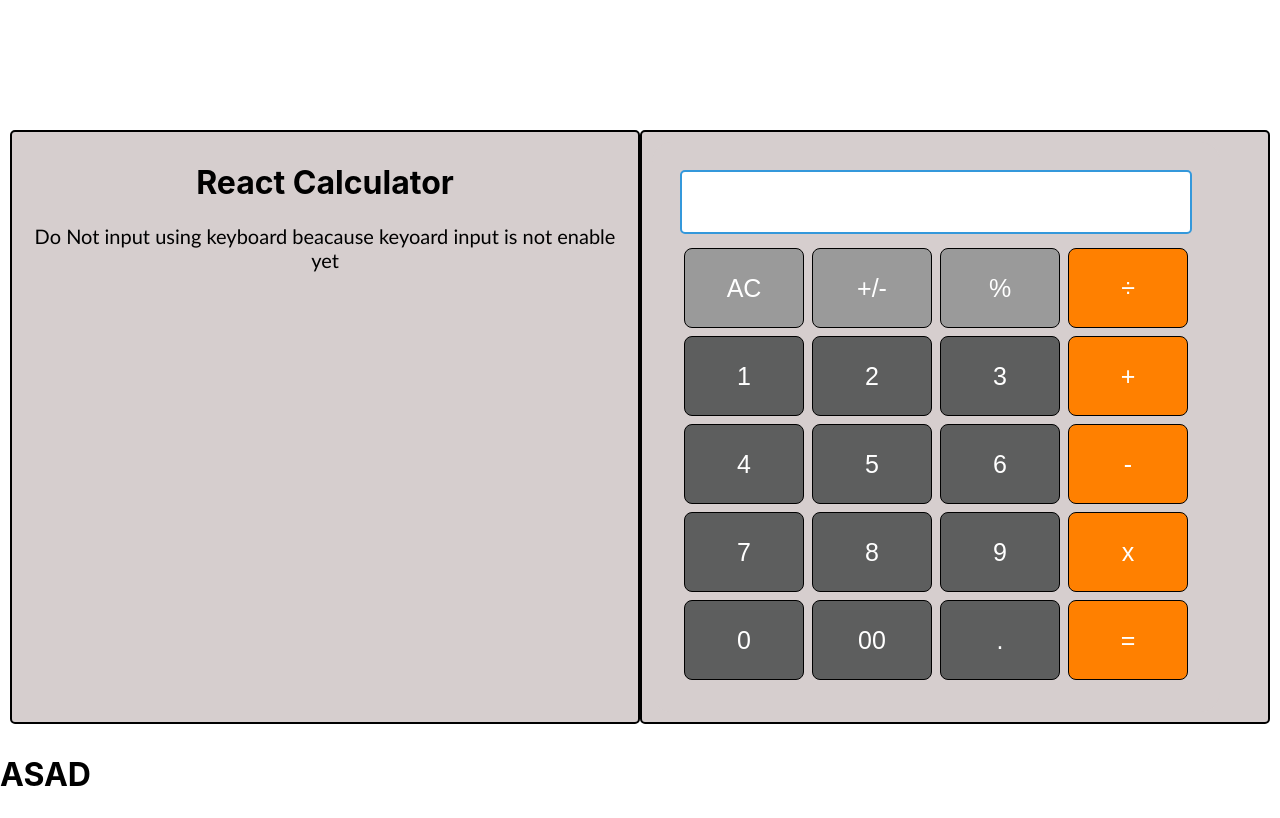
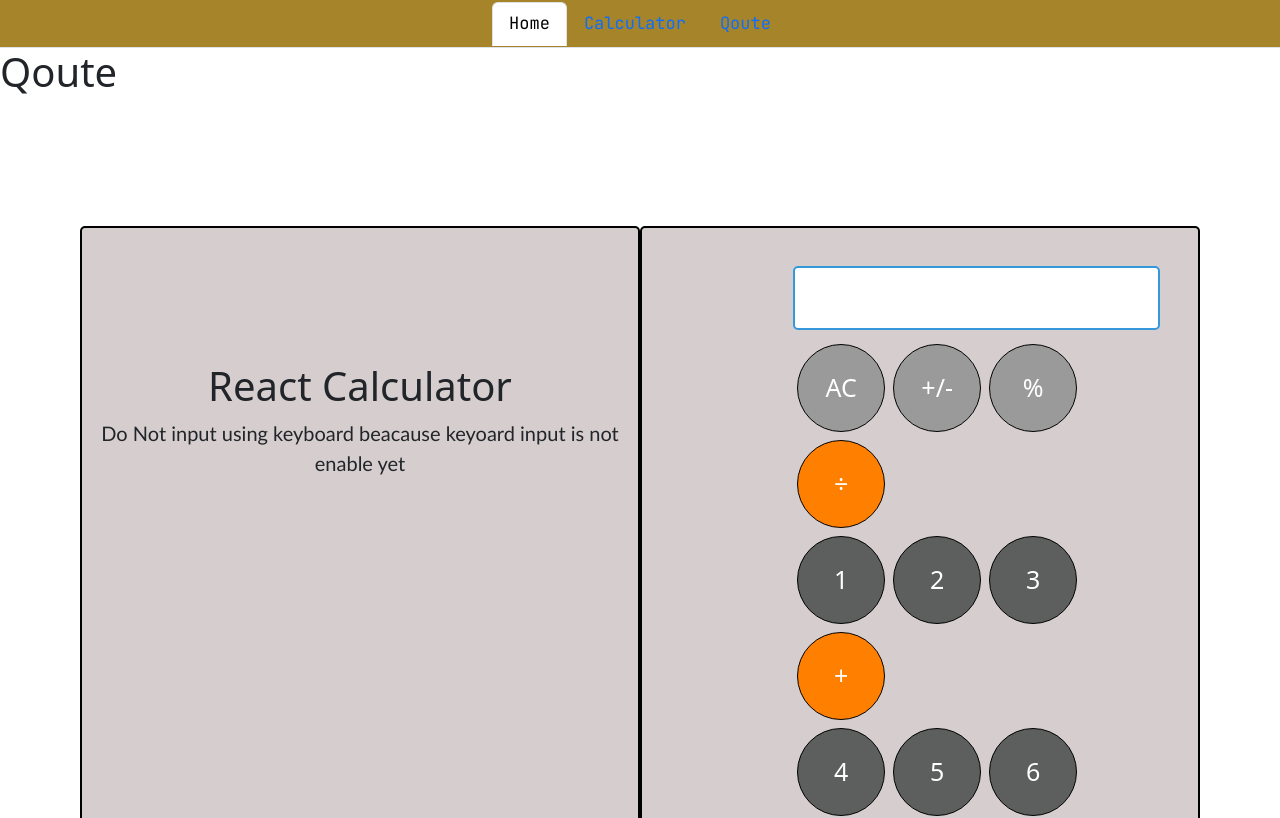
Before and after one commit to Asad-Zaidi/React-Calculator, a React (Create React App) app in the folder react-calculator/: page /Qoute in a window 1280 px wide. Shown: the top 818 px of the page. Built offline with nearby package versions, Linux system fonts and the light colour scheme.

Commit message:
React Calculator

```diff
--- a/react-calculator/package.json
+++ b/react-calculator/package.json
@@ -11,7 +11,9 @@
     "react": "^18.2.0",
     "react-bootstrap": "^2.9.1",
     "react-dom": "^18.2.0",
+    "react-router-dom": "^6.20.0",
     "react-scripts": "5.0.1",
+    "styled-components": "^6.1.1",
     "web-vitals": "^2.1.4"
   },
   "scripts": {
--- a/react-calculator/src/App.js
+++ b/react-calculator/src/App.js
@@ -1,15 +1,27 @@
-import './App.css';
-import Calculator from './Component/Calculator';
-
+import React from "react";
+import Header from "./Component/Header"
+import {
+	BrowserRouter as Router,
+	Routes,
+	Route,
+} from "react-router-dom";
+import Calculator from "./Pages/Calculator";
+import Qoute from "./Pages/Qoute";
 
 function App() {
-  return (
-    <div>
-      <Calculator/>
-      <h1>ASAD</h1>
-
-    </div>
-  );
+	return (
+    <>
+    <Header/>
+		<Router>
+			<Routes>
+				<Route exact path="./Component/Header.jsx" element={<Header/>} />
+				<Route path="/Calculator" element={<Calculator/>} />
+        <Route path="/Qoute" element={<Qoute/>} />
+			</Routes>
+		</Router>
+    <Calculator/>
+    </>
+	);
 }
 
 export default App;
--- a/react-calculator/src/Component/Calculator.css
+++ b/react-calculator/src/Component/Calculator.css
@@ -12,6 +12,16 @@
     width: 50%;
     padding: 10px;
     text-align: center;
+    padding-top: 12%;
+}
+
+.container-item1 {
+    background-color: rgb(214, 206, 206);
+    border: 2px solid black;
+    border-radius: 5px;
+    width: 50%;
+    padding: 10px;
+    padding-left: 11%;
 }
 
 .calculator-container {
@@ -21,7 +31,7 @@
     padding: 8px;
     display: flex;
     flex-direction: column;
-    justify-content: center;
+    align-self: center;
 }
 
 .input-display {
@@ -59,15 +69,15 @@ input:not(:placeholder-shown) {
 }
 
 button {
-    width: 120px;
-    height: 80px;
+    width: 11vh;
+    height: 11vh;
     font-size: 25px;
     background-color: #5d5e5e;
     color: white;
     margin: 4px;
     cursor: pointer;
     border: 1px solid rgb(0, 0, 0);
-    border-radius: 8px;
+    border-radius: 50px;
 }
 
 button:hover {
--- /dev/null
+++ b/react-calculator/src/Component/Header.css
@@ -0,0 +1,13 @@
+@import url('https://fonts.googleapis.com/css2?family=JetBrains+Mono&display=swap');
+
+.myNav {
+    background-color: rgb(165, 132, 42);
+    display: flex;
+    height: 6vh;
+    width: 100%;
+    align-items: center;
+    font-family: 'JetBrains Mono', monospace;
+    font-size: 17px;
+    color: white;
+
+}
--- a/react-calculator/src/Component/Header.jsx
+++ b/react-calculator/src/Component/Header.jsx
@@ -1,7 +1,23 @@
-import React from 'react'
+import Nav from 'react-bootstrap/Nav';
+import 'bootstrap/dist/css/bootstrap.min.css';
+import './Header.css';
 
-export default function Header() {
+function TabsExample() {
     return (
-        <h1>Header & NAVBAR</h1>
-    )
+        <Nav className="justify-content-center myNav" variant="tabs" defaultActiveKey="/home">
+            <Nav.Item>
+                <Nav.Link href="/home">Home</Nav.Link>
+            </Nav.Item>
+            <Nav.Item>
+                <Nav.Link href="link-1">Calculator</Nav.Link>
+            </Nav.Item>
+            <Nav.Item>
+                <Nav.Link href="disabled">
+                    Qoute
+                </Nav.Link>
+            </Nav.Item>
+        </Nav>
+    );
 }
+
+export default TabsExample;
--- a/react-calculator/src/Component/Calculator.jsx
+++ b/react-calculator/src/Pages/Calculator.jsx
@@ -1,9 +1,8 @@
 import React, { useState } from 'react';
-//import Header from './Header'
 import * as math from 'mathjs';
-import './Calculator.css'
-import CalculatorButton from './CalculatorButton';
-import CalculatorInput from './CalculatorInput';
+import '../Component/Calculator.css'
+import CalculatorButton from '../Component/CalculatorButton';
+import CalculatorInput from '../Component/CalculatorInput';
 
 
 const Calculator = () => {
@@ -32,7 +31,7 @@ const Calculator = () => {
                 <h1>React Calculator</h1>
                 <p>Do Not input using keyboard beacause keyoard input is not enable yet</p>
             </div>
-            <div className="container-item">
+            <div className="container-item1">
                 <div className="calculator-container">
                     <CalculatorInput value={input} />
                     <div className="buttons-container">
--- /dev/null
+++ b/react-calculator/src/Pages/Qoute.jsx
@@ -0,0 +1,7 @@
+import React from 'react'
+
+export default function Qoute() {
+    return (
+        <h1>Qoute</h1>
+    )
+}
```
Also changed, not shown: react-calculator/src/Component/Home.jsx (added, +7 -0 lines), react-calculator/src/Pages/Home.jsx (added, +7 -0 lines), 1 other file (tests, documents, lock files or other folders).
